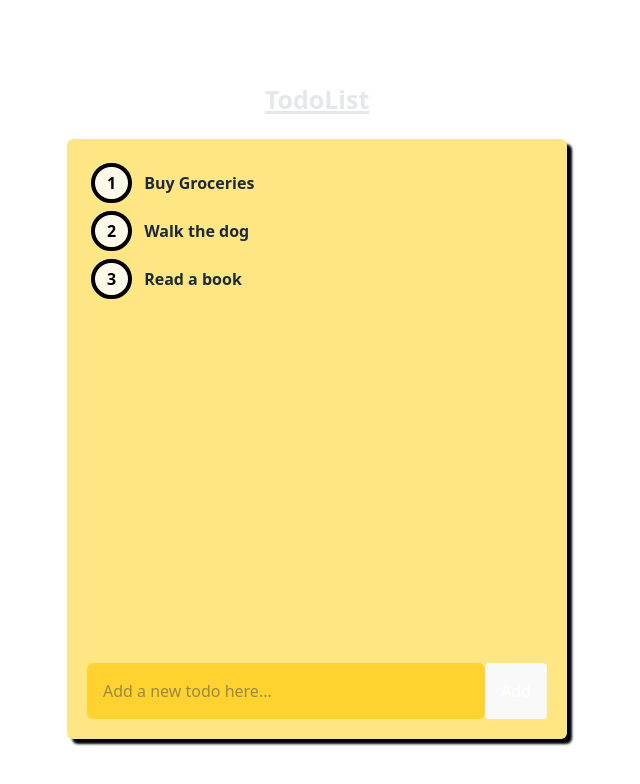
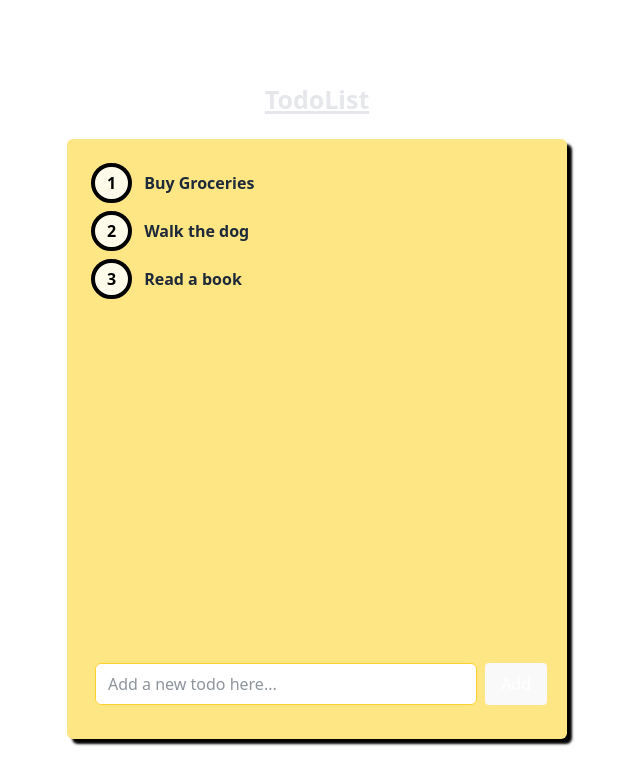
Before and after one commit to caveman09/todo-app, a React (Vite) app: page / in a window 1280 px wide. Shown: the top 784 px of the page, without its empty margins (323-963 px from the left). Built offline with nearby package versions, Linux system fonts and the light colour scheme.

Commit message:
Generic input textbox

```diff
--- a/src/App.css
+++ b/src/App.css
@@ -1,4 +1,5 @@
 @import "tailwindcss";
+@custom-variant dark (&:where(.dark, .dark *));
 
 #root {
   max-width: 1280px;
--- a/src/components/todo-list.tsx
+++ b/src/components/todo-list.tsx
@@ -2,6 +2,7 @@ import { memo, useContext, useState } from "react";
 import TodoWidget, { type todo } from "./todo-widget";
 import { TodosContext } from "../context/TodosContext";
 import SimpleButton from "./ui/simple-button";
+import SimpleTextBox from "./ui/simple-textbox";
 
 export const TodoList = memo(function TodoList() {
     const { todos } = useContext(TodosContext) || { todos: [] };
@@ -34,7 +35,7 @@ export const TodoInput = memo(function TodoInput() {
             addNewTodo();
         }}>
             <div className="flex flex-grow-1 justify-between">
-                <input type='text' placeholder='Add a new todo here...' className="bg-amber-300 flex-grow-1 rounded-md p-4" value={inputText} onChange={(e) => { setInputText(e.target.value); }} />
+                <SimpleTextBox variant={"primary"} textsize={"medium"} fullWidth={true} value={inputText} onChange={(e) => { setInputText(e.target.value); }} placeholder="Add a new todo here..." />
                 <SimpleButton type="submit" variant={"primary"} size={"medium"}>
                     Add
                 </SimpleButton>
--- a/src/components/ui/simple-textbox.tsx
+++ b/src/components/ui/simple-textbox.tsx
@@ -1,24 +1,50 @@
 import React, { memo } from 'react';
+import type { InputHTMLAttributes } from 'react';
 import { cva, type VariantProps } from 'class-variance-authority';
 
 const textBoxVariants = cva(
-    "type-text",
+    "type-text rounded-md transition-colors focus:outline-none focus:ring-2 focus:ring-offset-2 " +
+    "focus:ring-offset-amber-200 focus:ring-amber-500 disabled:opacity-50 disabled:pointer-events-none",
     {
-        variants: {},
-        defaultVariants: {}
+        variants: {
+            variant: {
+                primary: "border border-amber-300 bg-white text-gray-800 focus:border-amber-500 focus:ring-amber-500 mx-2",
+                secondary: "border border-gray-300 bg-gray-100 text-gray-700 focus:border-gray-400 focus:ring-gray-400 mx-2",
+                ghost: "border border-transparent bg-transparent text-gray-800 focus:border-blue-500 focus:ring-blue-500 mx-2",
+                link: "border border-transparent bg-transparent text-blue-600 hover:bg-blue-100 focus:ring-blue-100 underline mx-2"
+            },
+            textsize: {
+                small: "text-sm px-2 py-1",
+                medium: "text-base px-3 py-2",
+                large: "text-lg px-4 py-3"
+            },
+            fullWidth: {
+                true: "w-full",
+                false: "w-auto"
+            }
+        },
+        defaultVariants: {
+            variant: "primary",
+            textsize: "medium",
+            fullWidth: false,
+        }
     }
 );
 
 interface SimpleTextBoxProps
-    extends React.InputHTMLAttributes<HTMLInputElement>,
+    extends InputHTMLAttributes<HTMLInputElement>,
     VariantProps<typeof textBoxVariants> {
     leftIcon?: React.ReactNode;
     rightIcon?: React.ReactNode;
 }
 
-const SimpleTextBox = memo(({ }: SimpleTextBoxProps) => {
+const SimpleTextBox = memo(({ variant, textsize, fullWidth, leftIcon, rightIcon, disabled, ...props }: SimpleTextBoxProps) => {
     return (
-        <input className={textBoxVariants()} />
+        <>
+            {leftIcon && <span className='mr-2'>{leftIcon}</span>}
+            <input className={textBoxVariants({ variant, textsize, fullWidth })} disabled={disabled} {...props} />
+            {rightIcon && <span className='ml-2'>{rightIcon}</span>}
+        </>
     );
 });
 
```
